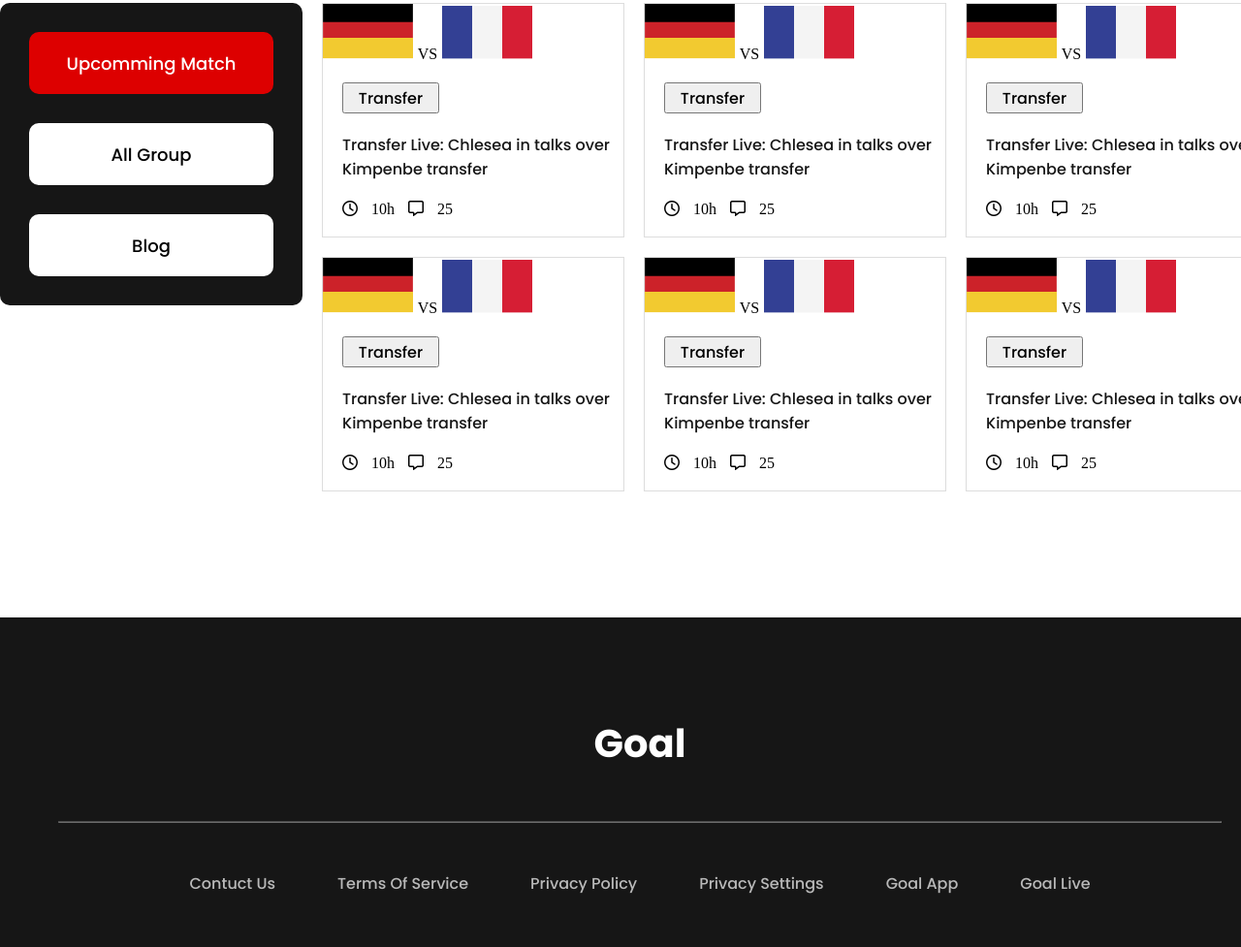
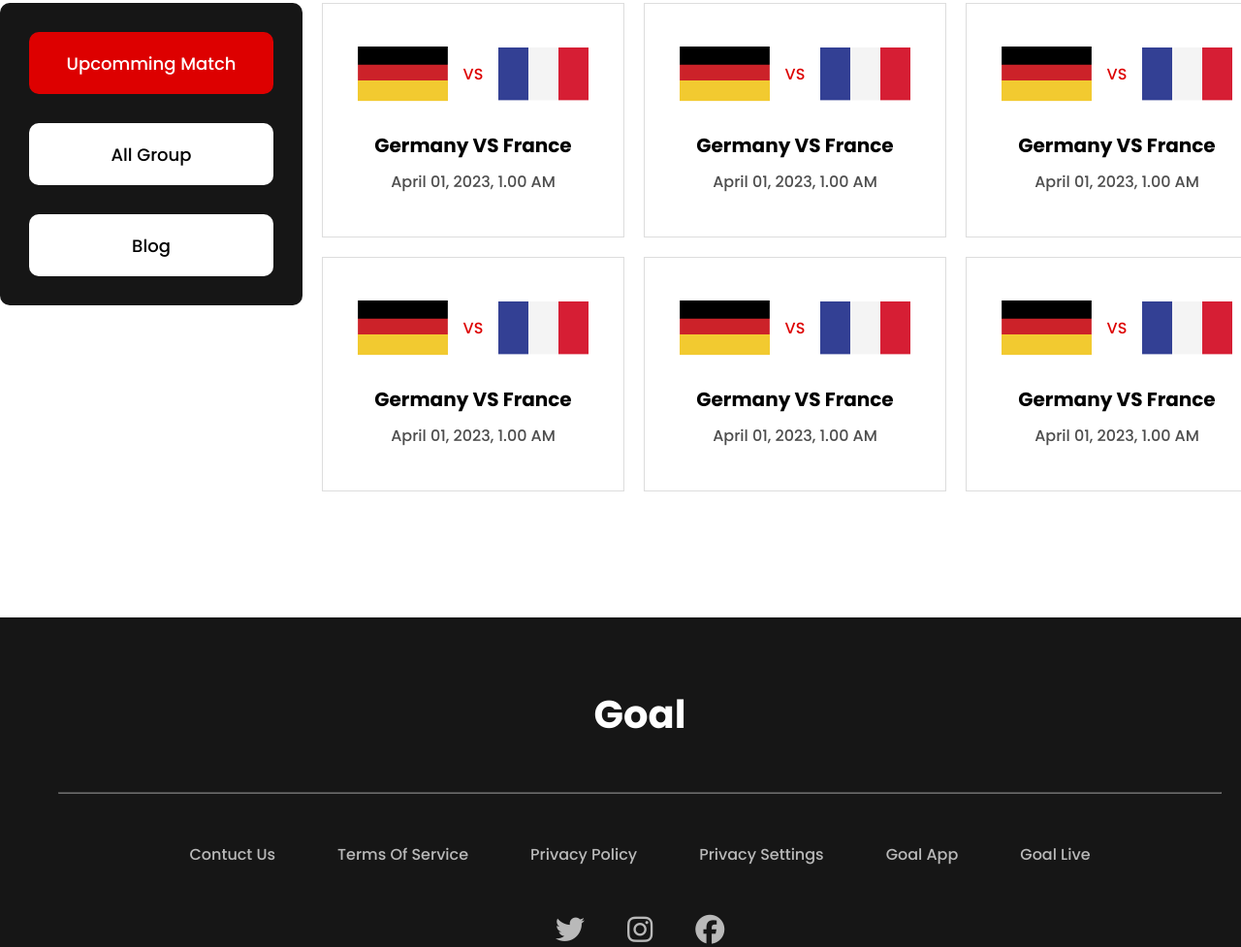
Before and after one commit to Alrakib581/assignment-02-repo, a plain HTML site: page upcomming-match.html in a window 1280 px wide. Shown: the part 813-1790 px from the top of the page at 97% size. Drawn offline with Linux system fonts and the light colour scheme; a web font is replaced by a local one.

Commit message:
index page complite

```diff
--- a/style.css
+++ b/style.css
@@ -51,7 +51,6 @@ header{
     transition: all 0.8s;
 }
 .banner-btn >button:hover{
-    font-family: 'Mina',sans-serif;
     border: 1px solid #dd0000;
     background-color: #161616;
     cursor: pointer;
@@ -151,7 +150,7 @@ header{
     font-size: 40px;
     font-family: 'Poppins',sans-serif;
     text-align: center;
-    padding-top: 100px;
+    padding-top: 70px;
 }
 hr{
     width: 1200px;
@@ -173,11 +172,55 @@ hr{
     font-size: 16px;
     font-family: 'Poppins',sans-serif;
 }
+.social-icon-container{
+    text-align: center;
+}
+.social-icon-container>a{
+    text-decoration: none;
+}
+.social-icon{
+    font-size: 30px;
+    color: #B9B9B9;
+    margin: 0px 20px;
+}
 /*========= footer container end  ==========*/
 /*=============================== style for upcomming.html  =================================================*/
 .upcoming-card-container{
     width: 312px;
     height: 242px;
     border: 1px solid #dddddd;
+    display: flex;
+    flex-direction: column;
+    justify-content: center;
+    align-items: center;
+}
+.card-img-flag{
+    display: flex;
+    align-items: center;
+    margin-bottom: 30px;
+
+
+}
+.card-img-flag .card-vs{
+    padding: 0px 15px;
+
+}
+.card-vs>p{
+    font-size: 16px;
+    font-family: 'Poppins',sans-serif;
+    color: #dd0000;
+
+}
+.card-up-p>p{
+    font-size: 20px;
+    font-weight: 600;
+    font-family: 'Poppins',sans-serif;
+}
+.card-up-footer{
+   font-size: 16px;
+   font-family: 'Poppins',sans-serif;
+   color: #4D4D4D;
+   font-weight: 400;
+   margin-top: 10px;
 }
 /*=============================== style for upcomming.html  =================================================*/
--- a/upcomming-match.html
+++ b/upcomming-match.html
@@ -57,83 +57,112 @@
                 </nav>
                 <div class="card-main-container">
                     <div class="upcoming-card-container">
-                        <div class="card-img">
+                        <div class="card-img-flag">
                             <img src="./card-image/germany Flag.png" alt="">
-                            <span>VS</span>
+                            <div class="card-vs">
+                                <p>VS</p>
+                            </div>
                             <img src="./card-image/Flag.png" alt="">
                         </div>
-                        <div class="card-btn"><button>Transfer</button></div>
-                        <div class="card-p"><p>Transfer Live: Chlesea in talks over Kimpenbe transfer</p></div>
-                        <div class="card-footer">
-                            <span><i class="fa-regular fa-clock"></i></span> <span>10h</span>
-                            <span><i class="fa-regular fa-message"></i></span> <span>25</span>
+                        <div class="card-up-p">
+                            <p>Germany VS France </p>
+                        </div>
+                        <div>
+                            <p class="card-up-footer">April 01, 2023, 1.00 AM</p>
                         </div>
                     </div>
                     <div class="upcoming-card-container">
-                        <div class="card-img">
+                        <div class="card-img-flag">
                             <img src="./card-image/germany Flag.png" alt="">
-                            <span>VS</span>
+                            <div class="card-vs">
+                                <p>VS</p>
+                            </div>
                             <img src="./card-image/Flag.png" alt="">
                         </div>
-                        <div class="card-btn"><button>Transfer</button></div>
-                        <div class="card-p"><p>Transfer Live: Chlesea in talks over Kimpenbe transfer</p></div>
-                        <div class="card-footer">
-                            <span><i class="fa-regular fa-clock"></i></span> <span>10h</span>
-                            <span><i class="fa-regular fa-message"></i></span> <span>25</span>
+                        <div class="card-up-p">
+                            <p>Germany VS France </p>
+                        </div>
+                        <div class="card-p">
+                            <p></p>
+                        </div>
+                        <div>
+                            <p class="card-up-footer">April 01, 2023, 1.00 AM</p>
                         </div>
                     </div>
                     <div class="upcoming-card-container">
-                        <div class="card-img">
+                        <div class="card-img-flag">
                             <img src="./card-image/germany Flag.png" alt="">
-                            <span>VS</span>
+                            <div class="card-vs">
+                                <p>VS</p>
+                            </div>
                             <img src="./card-image/Flag.png" alt="">
                         </div>
-                        <div class="card-btn"><button>Transfer</button></div>
-                        <div class="card-p"><p>Transfer Live: Chlesea in talks over Kimpenbe transfer</p></div>
-                        <div class="card-footer">
-                            <span><i class="fa-regular fa-clock"></i></span> <span>10h</span>
-                            <span><i class="fa-regular fa-message"></i></span> <span>25</span>
+                        <div class="card-up-p">
+                            <p>Germany VS France </p>
+                        </div>
+                        <div class="card-p">
+                            <p></p>
+                        </div>
+                        <div>
+                            <p class="card-up-footer">April 01, 2023, 1.00 AM</p>
                         </div>
                     </div>
                     <div class="upcoming-card-container">
-                        <div class="card-img">
+                        <div class="card-img-flag">
                             <img src="./card-image/germany Flag.png" alt="">
-                            <span>VS</span>
+                            <div class="card-vs">
+                                <p>VS</p>
+                            </div>
                             <img src="./card-image/Flag.png" alt="">
                         </div>
-                        <div class="card-btn"><button>Transfer</button></div>
-                        <div class="card-p"><p>Transfer Live: Chlesea in talks over Kimpenbe transfer</p></div>
-                        <div class="card-footer">
-                            <span><i class="fa-regular fa-clock"></i></span> <span>10h</span>
-                            <span><i class="fa-regular fa-message"></i></span> <span>25</span>
+                        <div class="card-up-p">
+                            <p>Germany VS France </p>
+                        </div>
+                        <div class="card-p">
+                            <p></p>
+                        </div>
+                        <div>
+                            <p class="card-up-footer">April 01, 2023, 1.00 AM</p>
                         </div>
                     </div>
                     <div class="upcoming-card-container">
-                        <div class="card-img">
+                        <div class="card-img-flag">
                             <img src="./card-image/germany Flag.png" alt="">
-                            <span>VS</span>
+                            <div class="card-vs">
+                                <p>VS</p>
+                            </div>
                             <img src="./card-image/Flag.png" alt="">
                         </div>
-                        <div class="card-btn"><button>Transfer</button></div>
-                        <div class="card-p"><p>Transfer Live: Chlesea in talks over Kimpenbe transfer</p></div>
-                        <div class="card-footer">
-                            <span><i class="fa-regular fa-clock"></i></span> <span>10h</span>
-                            <span><i class="fa-regular fa-message"></i></span> <span>25</span>
+                        <div class="card-up-p">
+                            <p>Germany VS France </p>
+                        </div>
+                        <div class="card-p">
+                            <p></p>
+                        </div>
+                        <div>
+                            <p class="card-up-footer">April 01, 2023, 1.00 AM</p>
                         </div>
                     </div>
                     <div class="upcoming-card-container">
-                        <div class="card-img">
+                        <div class="card-img-flag">
                             <img src="./card-image/germany Flag.png" alt="">
-                            <span>VS</span>
+                            <div class="card-vs">
+                                <p>VS</p>
+                            </div>
                             <img src="./card-image/Flag.png" alt="">
                         </div>
-                        <div class="card-btn"><button>Transfer</button></div>
-                        <div class="card-p"><p>Transfer Live: Chlesea in talks over Kimpenbe transfer</p></div>
-                        <div class="card-footer">
-                            <span><i class="fa-regular fa-clock"></i></span> <span>10h</span>
-                            <span><i class="fa-regular fa-message"></i></span> <span>25</span>
+                        <div class="card-up-p">
+                            <p>Germany VS France </p>
+                        </div>
+                        <div class="card-p">
+                            <p></p>
+                        </div>
+                        <div>
+                            <p class="card-up-footer">April 01, 2023, 1.00 AM</p>
                         </div>
                     </div>
+
+
 
                 </div>
             </section>
@@ -142,7 +171,9 @@
         <!--========== main end  ==========-->
         <!--======== footer start  =========-->
         <footer class="footer-container">
-            <div class="goal"><h4>Goal</h4></div>
+            <div class="goal">
+                <h4>Goal</h4>
+            </div>
             <hr>
             <div class="terms">
                 <ul>
@@ -154,6 +185,12 @@
                     <li><a href="">Goal Live</a></li>
                 </ul>
             </div>
+
+            <div class="social-icon-container">
+                <a target="_blank" href="https://www.twitter.com"><i class="fa-brands social-icon fa-twitter"></i></a>
+                <a target="_blank" href="https://www.instagram.com"><i class="fa-brands social-icon fa-instagram"></i></a>
+                <a target="_blank" href="https://www.facebook.com"><i class="fa-brands social-icon fa-facebook"></i></a>
+            </div>
         </footer>
         <!--========== footer end  ==========-->
     </div>
```
Also changed, not shown: index.html (+5 -0 lines). Lines whose indentation alone changed are shown as unchanged.
